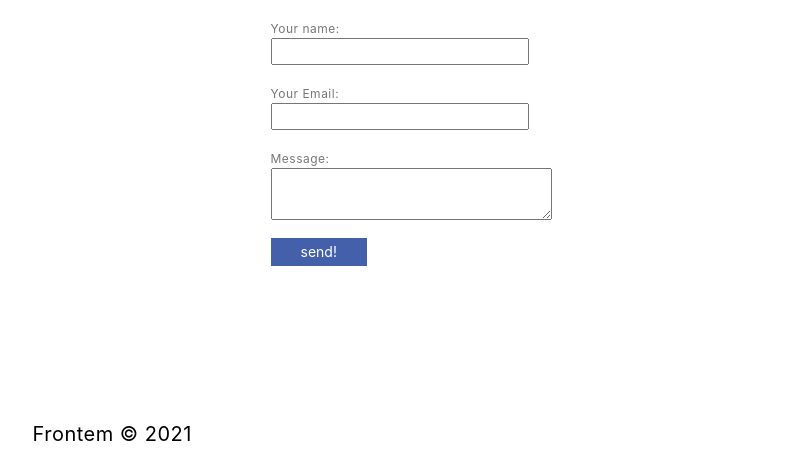
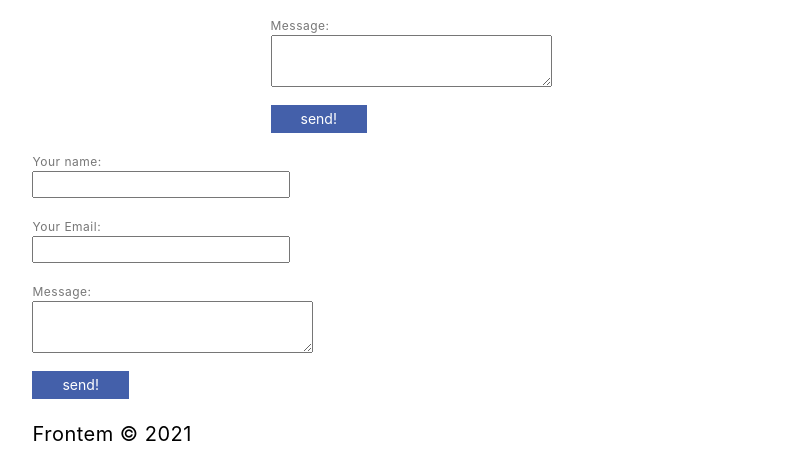
Before and after one commit to Yoasia1985/Frontem, a Gatsby site in the folder web/: page / in a window 1280 px wide. Shown: the part 331-800 px from the top of the page, without its empty margins (229-1018 px from the left). Built offline with nearby package versions, Linux system fonts and the light colour scheme; Gatsby itself is replaced by a stand-in of ours; some packages are replaced by stand-ins of ours.

Commit message:
fix: contact form moved to footer section

```diff
--- a/web/src/components/Footer.js
+++ b/web/src/components/Footer.js
@@ -1,8 +1,10 @@
 import React from "react";
+import ContactForm from "./ContactForm";
 
 export default function Footer() {
   return (
     <footer>
+      <ContactForm />
       <p>Frontem &copy; {new Date().getFullYear()}</p>
     </footer>
   );
```
